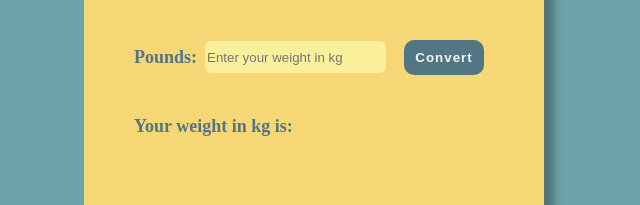
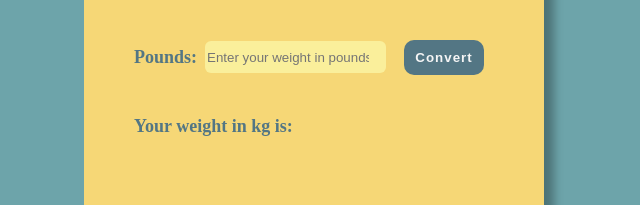
Before and after one commit to IvanaKucova/Pounds-to-kilos-converter, a plain HTML site: page index.html in a window 1280 px wide. Shown: the part 331-536 px from the top of the page, 326-966 px from the left. Drawn offline with Linux system fonts and the light colour scheme.

Commit message:
index.html

```diff
--- a/index.html
+++ b/index.html
@@ -10,7 +10,7 @@
     <div class="container">
         <h1 class="heading">Weight Converter</h1>
         <div class = "first-row">
-            <p id = "pounds">Pounds: </p><input type="number" id = "input" class = "input" placeholder="Enter your weight in kg">
+            <p id = "pounds">Pounds: </p><input type="number" id = "input" class = "input" placeholder="Enter your weight in pounds">
         <button id="btn">Convert</button>
         </div>
         <p id = "result-text">Your weight in kg is: <span id="result"></span></p>
```
